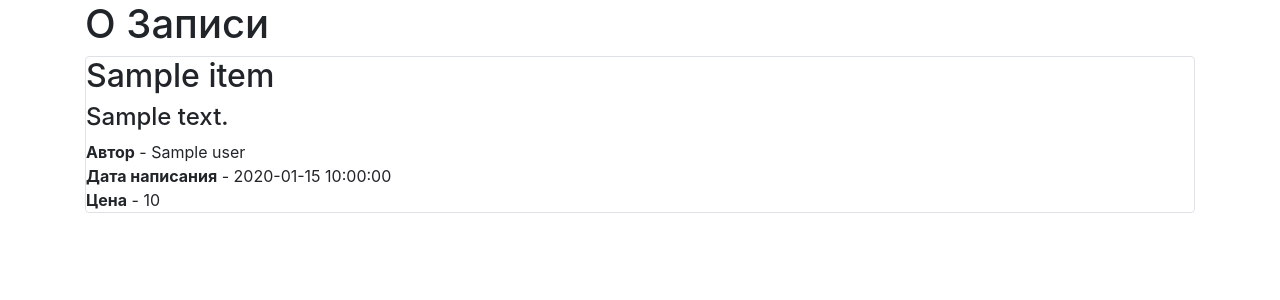
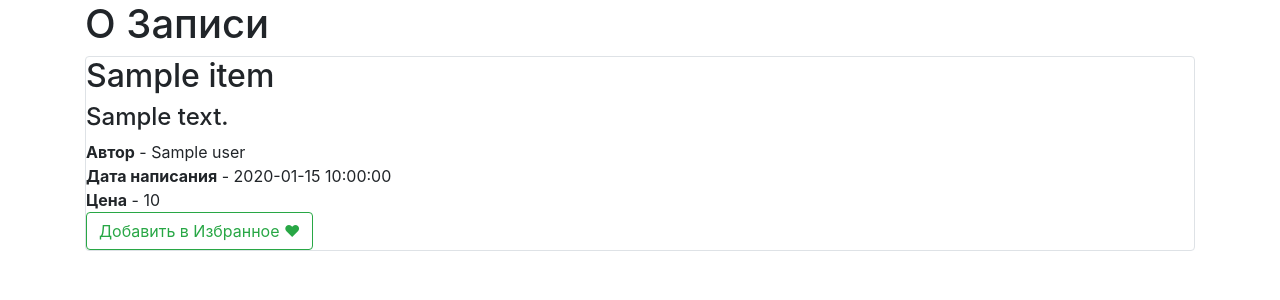
Before and after one commit to impactdot/yshop, a Flask app: template templates/news_view.html in a window 1280 px wide. Shown: the part 70-370 px from the top of the page. Run offline with Flask 2, Linux system fonts and the light colour scheme; the template is opened without the code that fills it: most values are stand-ins (such as "Sample title", 1, 10 or a date in 2020); some libraries are stand-ins or nearby versions.

Commit message:
big changes to liked page and search bar

```diff
--- a/data/users.py
+++ b/data/users.py
@@ -22,6 +22,7 @@ class User(SqlAlchemyBase, UserMixin, SerializerMixin):
                                      default=datetime.datetime.now)
     admin = sqlalchemy.Column(sqlalchemy.Boolean, nullable=True)
     news = orm.relation("News", back_populates='user')
+    liked_list = sqlalchemy.Column(sqlalchemy.String, nullable=True)
 
     def __repr__(self):
         return f'{self.name}'
--- a/main.py
+++ b/main.py
@@ -5,6 +5,7 @@ from data import db_session
 from data.news import News, NewsForm
 from data.users import User
 import datetime
+from forms.search import SearchForm
 from forms.edit import EditForm
 from forms.user import RegisterForm
 from loginform import LoginForm
@@ -36,7 +37,9 @@ def load_user(user_id):
 def index():
     db_sess = db_session.create_session()
     news = db_sess.query(News)
-    return render_template("index.html", news=news, counter="Удалить")
+    form = SearchForm()
+    if form.validate_on_submit():
+        return render_template("index.html", news=news, counter="Удалить", form=form)
 
 
 @app.route('/login', methods=['GET', 'POST'])
@@ -200,6 +203,13 @@ def liked():
     return render_template('liked.html', title="Избранное", )
 
 
+@app.route('/liked_success/<int:id>', methods=['GET', 'POST'])
+def liked_success(id):
+    # добавить эту запись в избранное через базу данных
+    # if (в базе данных есть айдишник этой записи, то вместо "Добавить в избранное, добавить удалить из избранного")
+    return render_template('liked_success.html', title='Добавлено в избранное', liked_message="")
+
+
 @app.route('/filter_new')
 def filter_new():
     global counter
--- /dev/null
+++ b/templates/liked_success.html
@@ -0,0 +1,6 @@
+{% extends "base.html" %}
+
+{% block content %}
+<h1>Данная запись была добавлена в избранное</h1>
+<h4>Вы можете посмотреть ее позже нажав на кнопку "Избранное"</h4>
+{% endblock %}
--- a/templates/news_view.html
+++ b/templates/news_view.html
@@ -30,6 +30,11 @@
                 </a>
             </div>
         {% endif %}
+        <div>
+            <a href="/liked_success/{{ item.id }}" class="btn btn-outline-success">
+                Добавить в Избранное ❤
+            </a>
+        </div>
     </div>
 </div>
 {% endfor %}
```
Also changed, not shown: forms/search.py (added, +9 -0 lines).
